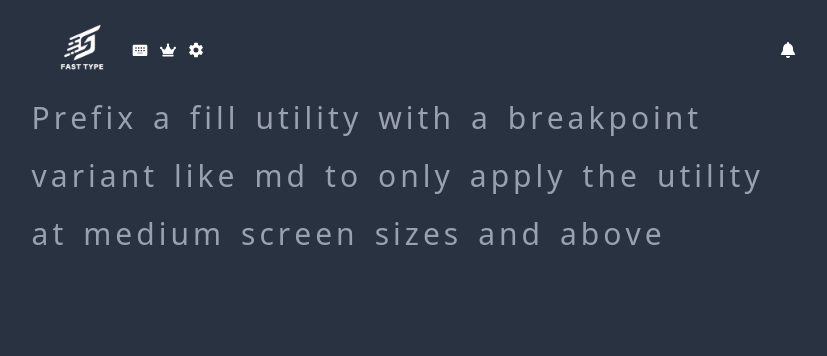
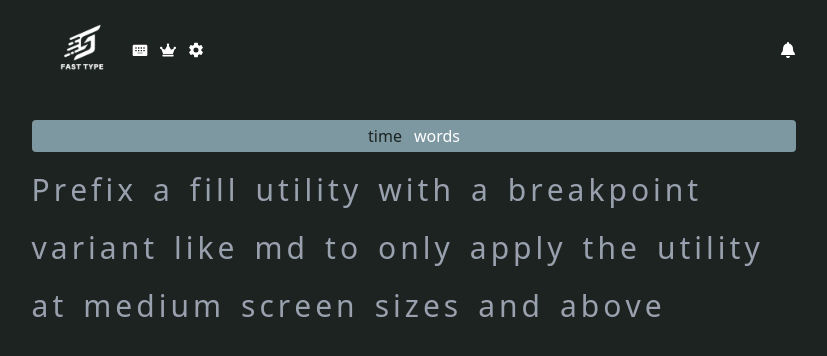
Before and after one commit to GgGranny/FastType, a React (Vite) app: page / in a window 1280 px wide. Shown: the top 356 px of the page, without its empty margins (226-1053 px from the left). Built offline with nearby package versions, Linux system fonts and the light colour scheme.

Commit message:
typing feature working properly

```diff
--- a/src/App.jsx
+++ b/src/App.jsx
@@ -1,5 +1,6 @@
 import Navbar from "./components/navbar-components/Navbar";
 import Hero from "./components/hero-components/Hero";
+import Navcomponent from "./components/gameOptions-components/Navcomponent";
 function App() {
 
   return (
@@ -8,6 +9,9 @@ function App() {
         <div className="col-start-2 col-span-3 row-span-3">
           <div>
             <Navbar />
+          </div>
+          <div className="my-5">
+            <Navcomponent />
           </div>
           <div>
             <Hero />
--- /dev/null
+++ b/src/components/gameOptions-components/Navcomponent.jsx
@@ -0,0 +1,20 @@
+import OptionsButtons from "./OptionsButtons";
+
+function Navcomponent() {
+    function handleTime() {
+        console.log("this is clicked");
+    }
+    function handleWord() {
+
+    }
+    return (
+        <div>
+            <div className="flex justify-center items-center gap-x-3 py-1 bg-[#7d98a1] rounded">
+                <OptionsButtons onClick={handleTime} isActive={false} >time</OptionsButtons>
+                <OptionsButtons onClick={handleWord} isActive={true}>words</OptionsButtons>
+            </div>
+        </div>
+    )
+}
+
+export default Navcomponent;
--- /dev/null
+++ b/src/components/gameOptions-components/OptionsButtons.jsx
@@ -0,0 +1,13 @@
+
+function OptionsButtons({ children, onClick, isActive }) {
+    const style = {
+        color: isActive ? "white" : ""
+    }
+    return (
+        <div>
+            <button style={style} onClick={onClick} className="text-[#1c2321] font-normal hover:text-[#a9b4c2]">{children}</button>
+        </div>
+    )
+}
+
+export default OptionsButtons;
--- a/src/components/hero-components/Hero.jsx
+++ b/src/components/hero-components/Hero.jsx
@@ -19,6 +19,7 @@ export default function Heor() {
     }, [currentWordIndex, inputs]);
 
     function handleKeyPressed(event) {
+        //simple spacebar logic
         if (event.key === ' ') {
             if (inputs.length > 0) {
                 setWordTyped((prev) => [...prev, inputs]);
@@ -29,15 +30,16 @@ export default function Heor() {
         }
 
         else if (event.key === "Backspace") {
+            //fallback to previous character
             if (inputs.length > 0) {
                 setInputs(prev => prev.slice(0, -1));
-                return;
             }
+
+            //fallback to previous words last character
             if (currentWordIndex > 0 && wordTyped.length >= currentWordIndex) {
                 const prevIndex = currentWordIndex - 1;
                 const prevTypedWord = wordTyped[prevIndex];
                 const correctWord = words[prevIndex];
-
                 if (prevTypedWord !== correctWord) {
                     setWordTyped(prev => {
                         const updated = [...prev];
@@ -48,9 +50,30 @@ export default function Heor() {
                     setCurrentWordIndex(prev => prev - 1);
                 }
             }
+
+            //removes the appeded child characters
+            if (words[currentWordIndex] && inputs.length >= words[currentWordIndex].length) {
+                const wordElements = containerRef.current?.querySelectorAll(".word");
+                const selectedWord = wordElements[currentWordIndex];
+                const appendedSpans = selectedWord.querySelectorAll("span.appendedChild");
+                if (appendedSpans.length > 0) {
+                    selectedWord.removeChild(appendedSpans[appendedSpans.length - 1]);
+                }
+            }
         }
+
         else if (event.key.length === 1) {
             setInputs((prevInputs) => prevInputs + event.key);
+            //append chid character if length exceeds
+            if (words[currentWordIndex] && inputs.length >= words[currentWordIndex].length) {
+                if (!words[currentWordIndex]) return;
+                const wordElements = containerRef.current?.querySelectorAll(".word");
+                const selectedWord = wordElements[currentWordIndex];
+                const newSpan = document.createElement("span");
+                newSpan.classList.add("appendedChild");
+                newSpan.textContent = event.key;
+                selectedWord.appendChild(newSpan);
+            }
         }
     }
 
@@ -63,7 +86,7 @@ export default function Heor() {
         if (wordIndex < currentWordIndex) {
             const typedWord = wordTyped[wordIndex] || "";
             const typedChar = typedWord[index];
-            if (!typedChar) return "text-white"; // fallback to white if missing
+            if (!typedChar) return "text-gray-500"; // fallback to gray if missing
             return typedChar === ch ? "text-white" : "text-red-500";
         }
 
@@ -73,24 +96,17 @@ export default function Heor() {
             if (!typedChar) return "text-gray-400"; // default for untyped character
             return typedChar === ch ? "text-white" : "text-red-500";
         }
-
         // Not yet typed words
         return "text-gray-400";
-    }
-
-    function checkWordTyped(word, index) {
-        console.log("index: " + index);
-        if (wordTyped.length === 0) return;
-        return word === wordTyped[index] ? "typed text-white" : "";
     }
 
     function getCursorPosition() {
         const wordElements = containerRef.current?.querySelectorAll(".word");
         if (!wordElements || !wordElements[currentWordIndex]) return { top: 0, left: 0 };
-
         const wordElement = wordElements[currentWordIndex];
         const spans = wordElement.querySelectorAll("span");
 
+        //cursor at the begining position
         if (inputs.length === 0) {
             return {
                 top: wordElement.offsetTop,
@@ -98,6 +114,7 @@ export default function Heor() {
             };
         }
 
+        //Cursor at the end position
         if (inputs.length >= spans.length) {
             const lastCharacter = spans[spans.length - 1]
             return {
@@ -106,6 +123,7 @@ export default function Heor() {
             }
         }
 
+        //cursor at during typing
         const charSpans = spans[inputs.length]
         return {
             top: charSpans.offsetTop,
--- a/src/index.css
+++ b/src/index.css
@@ -1,7 +1,7 @@
 @import "tailwindcss";
 
 body {
-    @apply bg-[#293241] text-white;
+    @apply bg-[#1c2321] text-[#eef1ef];
 
 }
 
@@ -11,6 +11,14 @@ body {
 
 .wrong {
     @apply text-red-500;
+}
+
+.appendedChild {
+    @apply text-red-400;
+}
+
+.active {
+    @apply text-blue-200;
 }
 
 @theme {
```
Also changed, not shown: src/assets/image.png (added).
